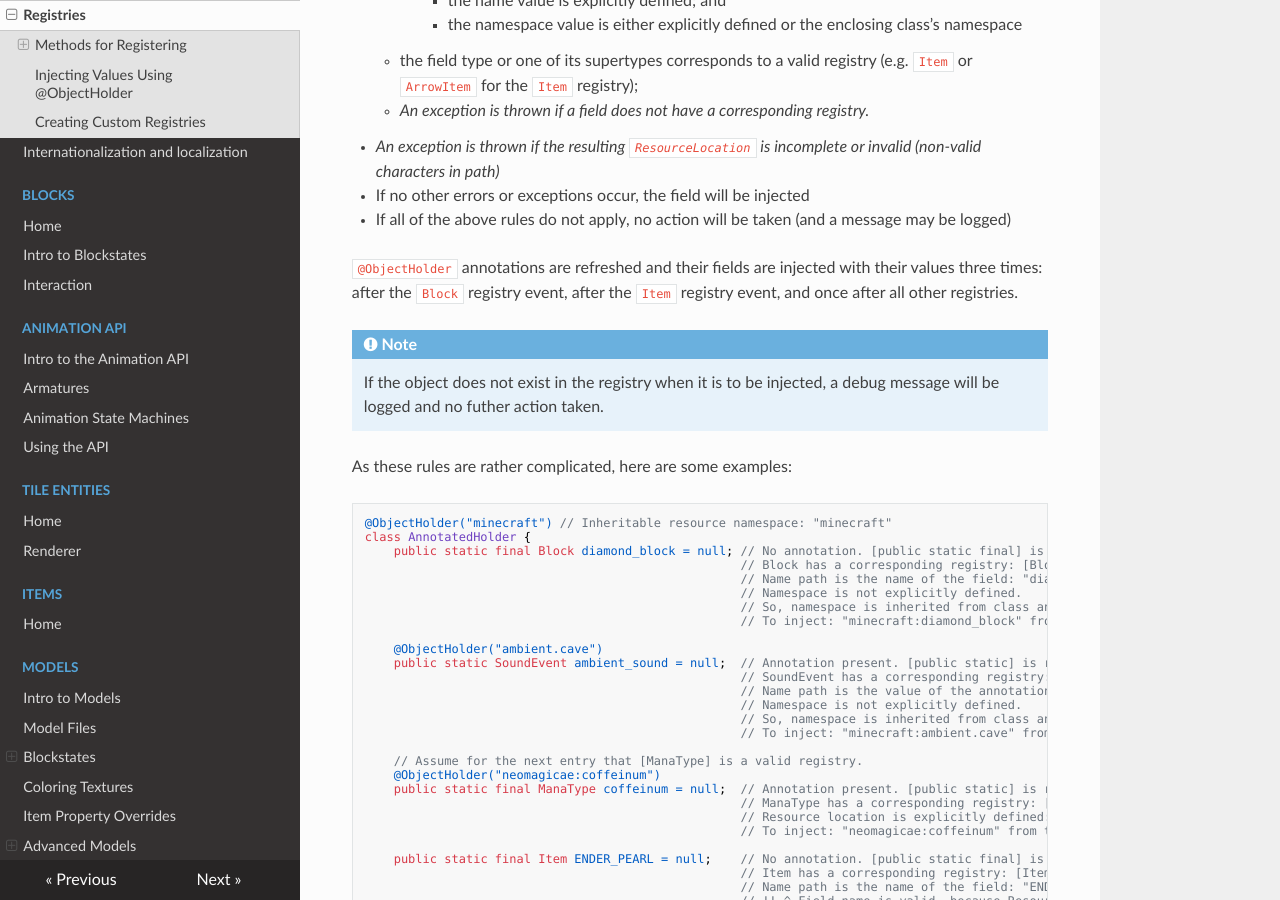
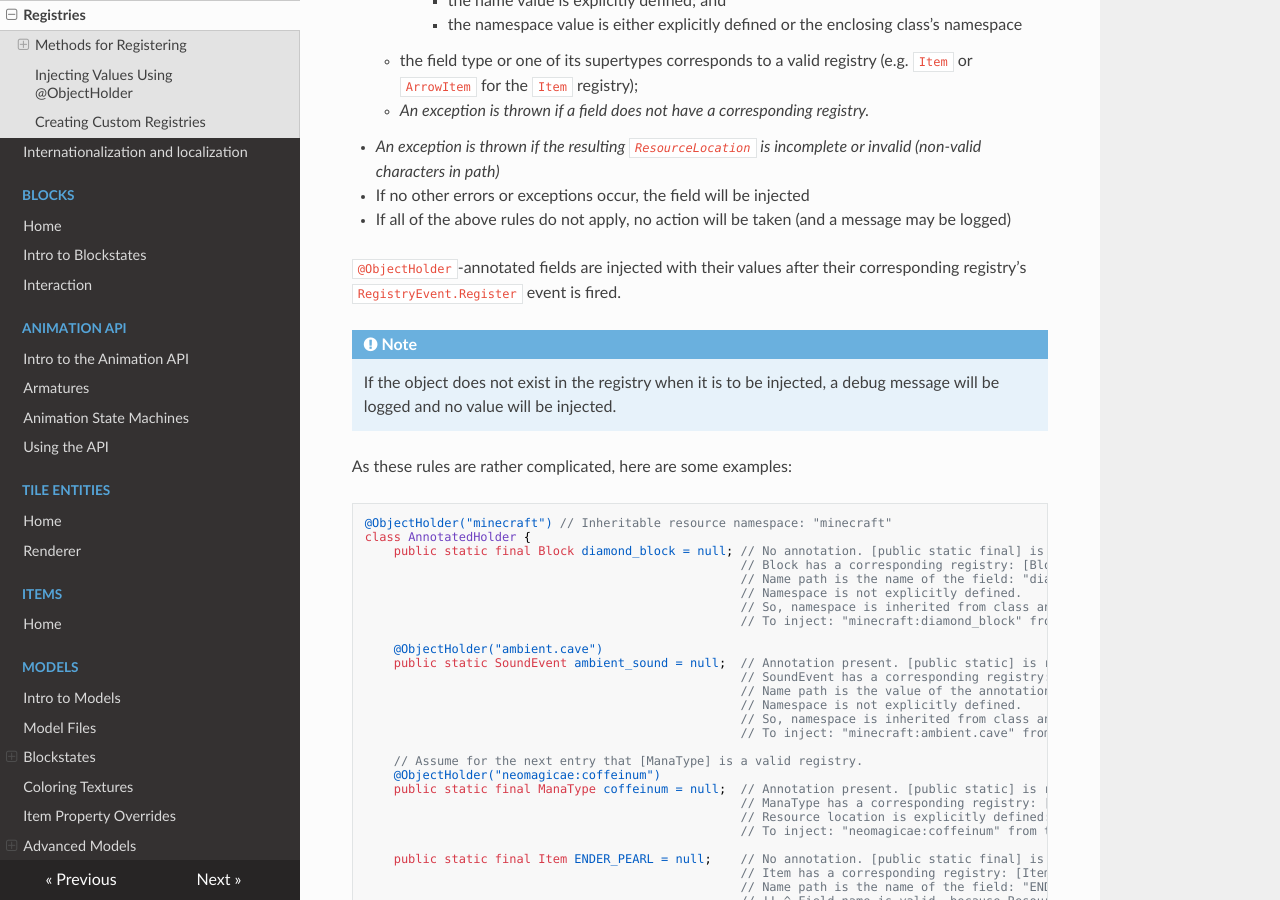
Before and after one commit to MinecraftForge/Documentation, an MkDocs documentation site: the page built from docs/concepts/registries.md, in a window 1280 px wide and 900 px high, scrolled down 2365 px. Built offline with MkDocs 1.6.1, drawn with Linux system fonts in a browser that asks for light colours; nearby versions of some CDN libraries.

Commit message:
Clarify when ObjectHolder fields are refreshed

````diff
--- a/docs/concepts/registries.md
+++ b/docs/concepts/registries.md
@@ -78,10 +78,10 @@ The rules for `@ObjectHolder` are as follows:
 * If no other errors or exceptions occur, the field will be injected
 * If all of the above rules do not apply, no action will be taken (and a message may be logged)
 
-`@ObjectHolder` annotations are refreshed and their fields are injected with their values three times: after the `Block` registry event, after the `Item` registry event, and once after all other registries.
+`@ObjectHolder`-annotated fields are injected with their values after their corresponding registry's `RegistryEvent.Register` event is fired.
 
 !!! note
-    If the object does not exist in the registry when it is to be injected, a debug message will be logged and no futher action taken.
+    If the object does not exist in the registry when it is to be injected, a debug message will be logged and no value will be injected.
 
 As these rules are rather complicated, here are some examples:
 ```java
````
